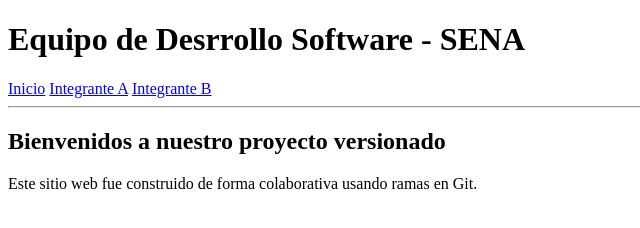
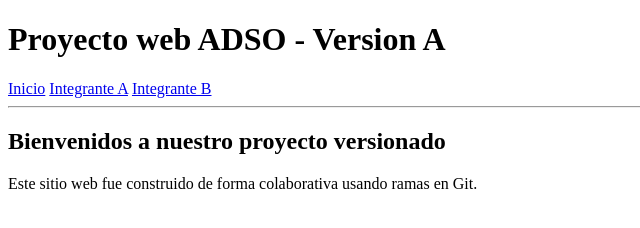
Before and after one commit to carollizeth109-ship-it/proyecto-equipo-adso, a plain HTML site: page index.html in a window 1280 px wide. Shown: the whole page, without its empty margins (0-640 px from the left). Drawn offline with Linux system fonts and the light colour scheme.

Commit message:
se cambia el titulo del index.html - version A

```diff
--- a/index.html
+++ b/index.html
@@ -7,7 +7,7 @@
 </head>
 <body>
     <header>
-        <h1>Equipo de Desrrollo Software - SENA</h1>
+        <h1>Proyecto web ADSO - Version A</h1>
         <nav>
             <a href="index.html">Inicio</a>
             <a href="perfil-a.html">Integrante A</a>
```
